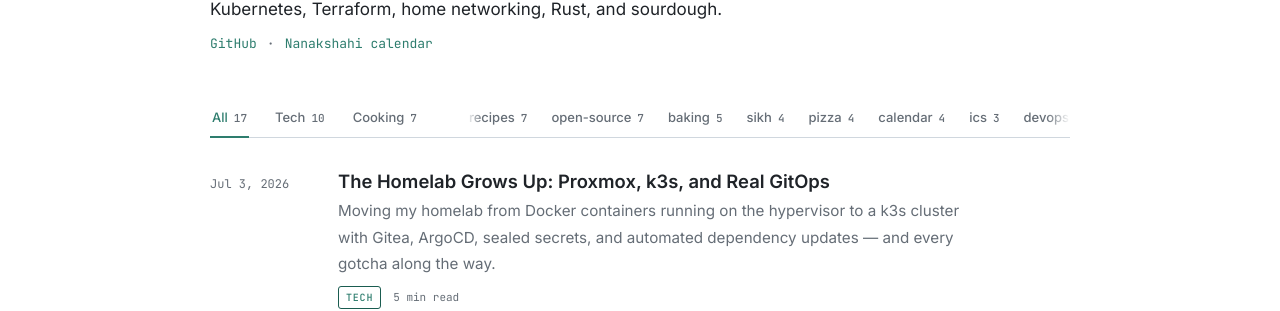
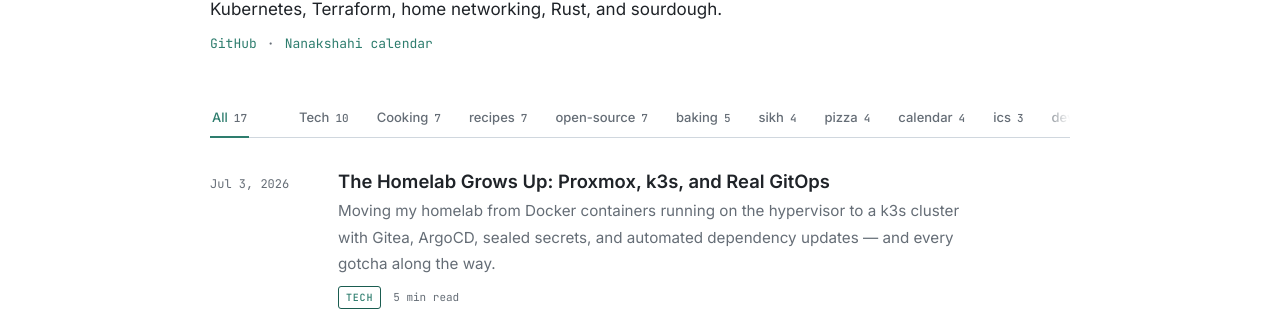
Before and after one commit to janpreet/vigilant-dollop, a Jekyll site: the page built from index.md, in a window 1280 px wide. Shown: the part 159-470 px from the top of the page. Built offline with Jekyll 4.4.1, drawn with Linux system fonts in a browser that asks for light colours; comment, search, counter and statistics services are not loaded.

Commit message:
One slidable filter strip: only All is pinned; edge fades only when scrollable
Tech and Cooking join the tags inside the single scrolling strip, so
there is no seam after the category tabs. The left/right fades now
appear only on a side that actually has hidden content (toggled on
scroll), so nothing looks clipped at rest.

Co-Authored-By: Claude Fable 5 <noreply@anthropic.com>

```diff
--- a/_layouts/home.html
+++ b/_layouts/home.html
@@ -33,9 +33,9 @@ layout: default
     {%- assign sorted_tags = tag_sizes | split: '|' | sort | reverse -%}
     <div class="feed-tabs" role="group" aria-label="Filter posts">
       <button class="feed-tab active" data-filter="all" aria-pressed="true">All <span class="tab-count">{{ site.posts.size }}</span></button>
-      <button class="feed-tab" data-filter="tech" aria-pressed="false">Tech <span class="tab-count">{{ tech_count }}</span></button>
-      <button class="feed-tab" data-filter="cooking" aria-pressed="false">Cooking <span class="tab-count">{{ cooking_count }}</span></button>
-      <div class="feed-tags" aria-label="Filter by tag">
+      <div class="feed-tags" aria-label="Filter by category or tag">
+        <button class="feed-tab" data-filter="tech" aria-pressed="false">Tech <span class="tab-count">{{ tech_count }}</span></button>
+        <button class="feed-tab" data-filter="cooking" aria-pressed="false">Cooking <span class="tab-count">{{ cooking_count }}</span></button>
         {%- for entry in sorted_tags -%}
           {%- assign tag_name = entry | split: '#' | last -%}
           {%- assign tag_count = entry | split: '#' | first | minus: 1000 -%}
--- a/_sass/minima/_layout.scss
+++ b/_sass/minima/_layout.scss
@@ -1023,23 +1023,28 @@ body.search-open {
   }
 
   .feed-tags {
+    --fade-l: 0px;
+    --fade-r: 0px;
     display: flex;
     align-items: stretch;
-    gap: 20px;
+    gap: 24px;
     margin-left: 24px;
     overflow-x: auto;
     min-width: 0;
     flex: 1;
     scrollbar-width: none;
     -webkit-overflow-scrolling: touch;
-    // fade edges hint that the strip scrolls
-    mask-image: linear-gradient(to right, transparent, black 16px, black calc(100% - 24px), transparent);
-    -webkit-mask-image: linear-gradient(to right, transparent, black 16px, black calc(100% - 24px), transparent);
+    mask-image: linear-gradient(to right, transparent, black var(--fade-l), black calc(100% - var(--fade-r)), transparent);
+    -webkit-mask-image: linear-gradient(to right, transparent, black var(--fade-l), black calc(100% - var(--fade-r)), transparent);
+
+    &.fade-l { --fade-l: 20px; }
+    &.fade-r { --fade-r: 28px; }
 
     &::-webkit-scrollbar {
       display: none;
     }
 
+    .feed-tab,
     .feed-tag {
       flex-shrink: 0;
       white-space: nowrap;
```
Also changed, not shown: other parts of _layouts/home.html (+9 -1 lines).
